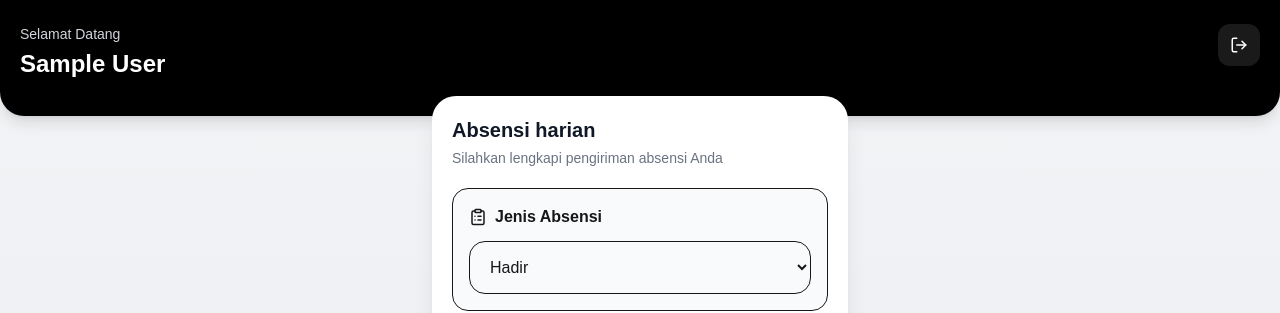
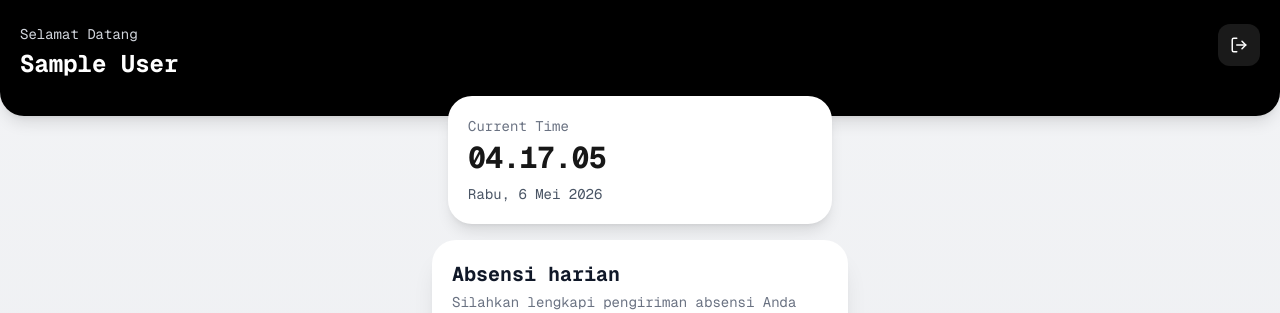
Before and after one commit to rahatopia/billmangarut, a Next.js app: page /attendance in a window 1280 px wide. Shown: the top 313 px of the page. Built offline with nearby package versions, Linux system fonts and the light colour scheme; no server answers; sample sign-in values are in the browser's storage.

Commit message:
Add attendance workflow and validation

```diff
--- a/src/app/attendance/page.tsx
+++ b/src/app/attendance/page.tsx
@@ -44,6 +44,9 @@ export default function AttendancePage() {
   const [submitting, setSubmitting] =
     useState(false);
 
+  const [currentTime, setCurrentTime] =
+  useState(new Date());
+
   useEffect(() => {
 
     const storedUser =
@@ -80,6 +83,11 @@ export default function AttendancePage() {
 
     );
 
+    const timer = setInterval(() => {
+    setCurrentTime(new Date());
+    }, 1000);
+
+    return () => clearInterval(timer);
   }, [router]);
 
   function handlePhotoChange(
@@ -215,6 +223,34 @@ export default function AttendancePage() {
       </section>
 
       <section className="px-4 -mt-5 max-w-md mx-auto">
+
+        <section className="px-4 -mt-4 max-w-md mx-auto mb-4">
+
+  <div className="bg-white rounded-3xl shadow-lg p-5">
+
+    <p className="text-sm text-gray-500 mb-1">
+      Current Time
+    </p>
+
+    <h2 className="text-3xl font-bold tracking-tight">
+      {currentTime.toLocaleTimeString("id-ID")}
+    </h2>
+
+    <p className="text-sm text-gray-600 mt-2">
+      {currentTime.toLocaleDateString(
+        "id-ID",
+        {
+          weekday: "long",
+          year: "numeric",
+          month: "long",
+          day: "numeric",
+        }
+      )}
+    </p>
+
+  </div>
+
+</section>
 
         <div className="bg-white rounded-3xl shadow-xl p-5 space-y-5">
 
@@ -415,7 +451,7 @@ export default function AttendancePage() {
               <FileText size={18} />
 
               <h3 className="font-semibold">
-                Notes
+                Catatan
               </h3>
 
             </div>
--- a/src/app/layout.tsx
+++ b/src/app/layout.tsx
@@ -1,20 +1,24 @@
 import type { Metadata } from "next";
-import { Geist, Geist_Mono } from "next/font/google";
+
+import {
+  Geist,
+  Geist_Mono,
+} from "next/font/google";
+
 import "./globals.css";
 
 const geistSans = Geist({
-  variable: "--font-geist-sans",
   subsets: ["latin"],
 });
 
 const geistMono = Geist_Mono({
-  variable: "--font-geist-mono",
   subsets: ["latin"],
 });
 
 export const metadata: Metadata = {
   title: "BILLMAN UP3 GARUT",
-  description: "Attendance app for BILLMAN UP3 GARUT",
+  description:
+    "Attendance app for BILLMAN UP3 GARUT",
 };
 
 export default function RootLayout({
@@ -22,13 +26,24 @@ export default function RootLayout({
 }: Readonly<{
   children: React.ReactNode;
 }>) {
+
   return (
     <html lang="en">
+
       <body
-        className={`${geistSans.variable} ${geistMono.variable} antialiased`}
+        className={`
+          ${geistSans.className}
+          ${geistMono.className}
+          bg-gray-100
+          text-gray-900
+          antialiased
+        `}
       >
+
         {children}
+
       </body>
+
     </html>
   );
 }
--- a/src/app/page.tsx
+++ b/src/app/page.tsx
@@ -64,7 +64,11 @@ export default function HomePage() {
       <div className="bg-white p-8 rounded-2xl shadow-md w-full max-w-sm">
 
         <h1 className="text-2xl font-bold text-center mb-6">
-          Attendance App
+          Laporan Absensi
+        </h1>
+
+        <h1 className="text-2xl font-bold text-center mb-6">
+          BILLMAN UP3 GARUT
         </h1>
 
         <form
```
Also changed, not shown: 1 other file (tests, documents, lock files or other folders).
